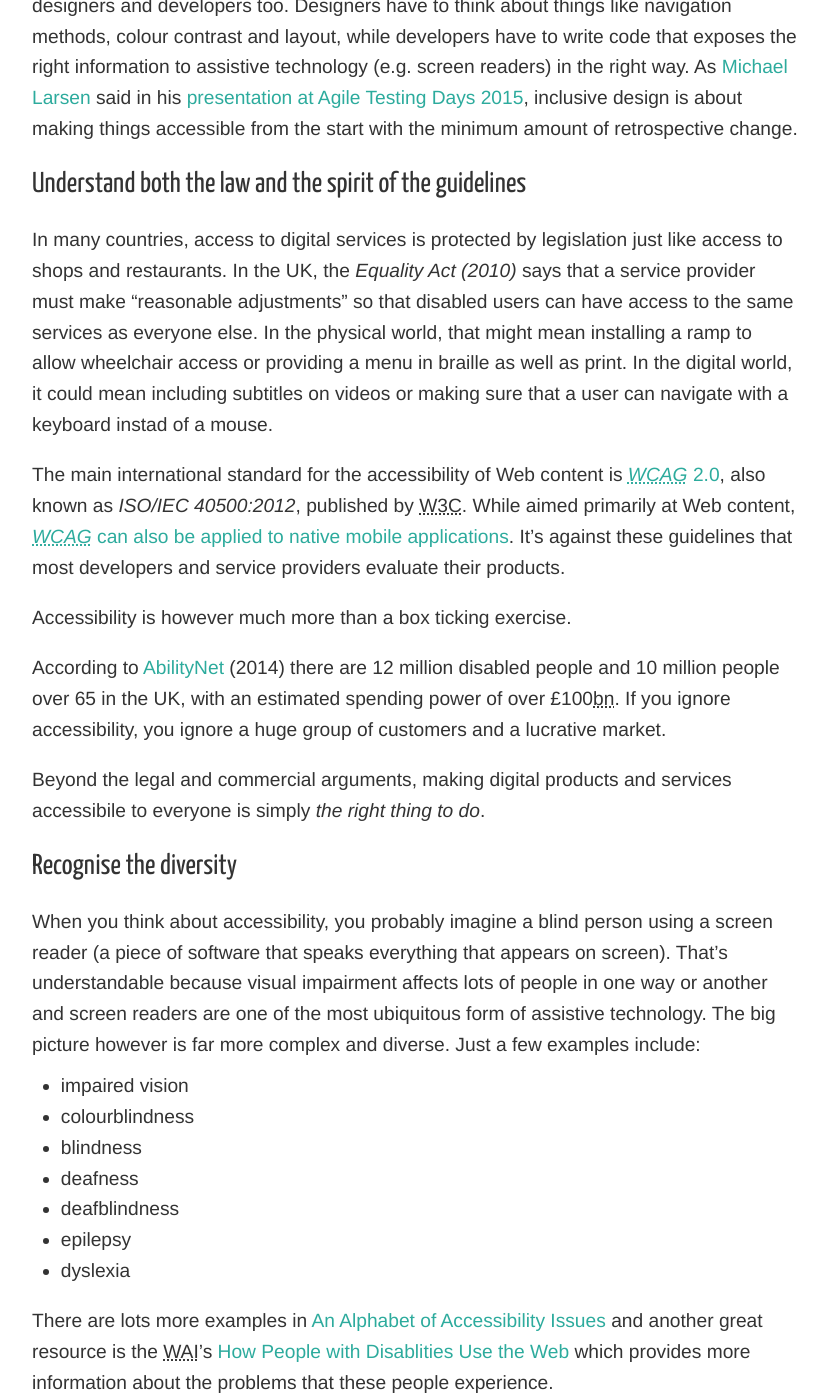
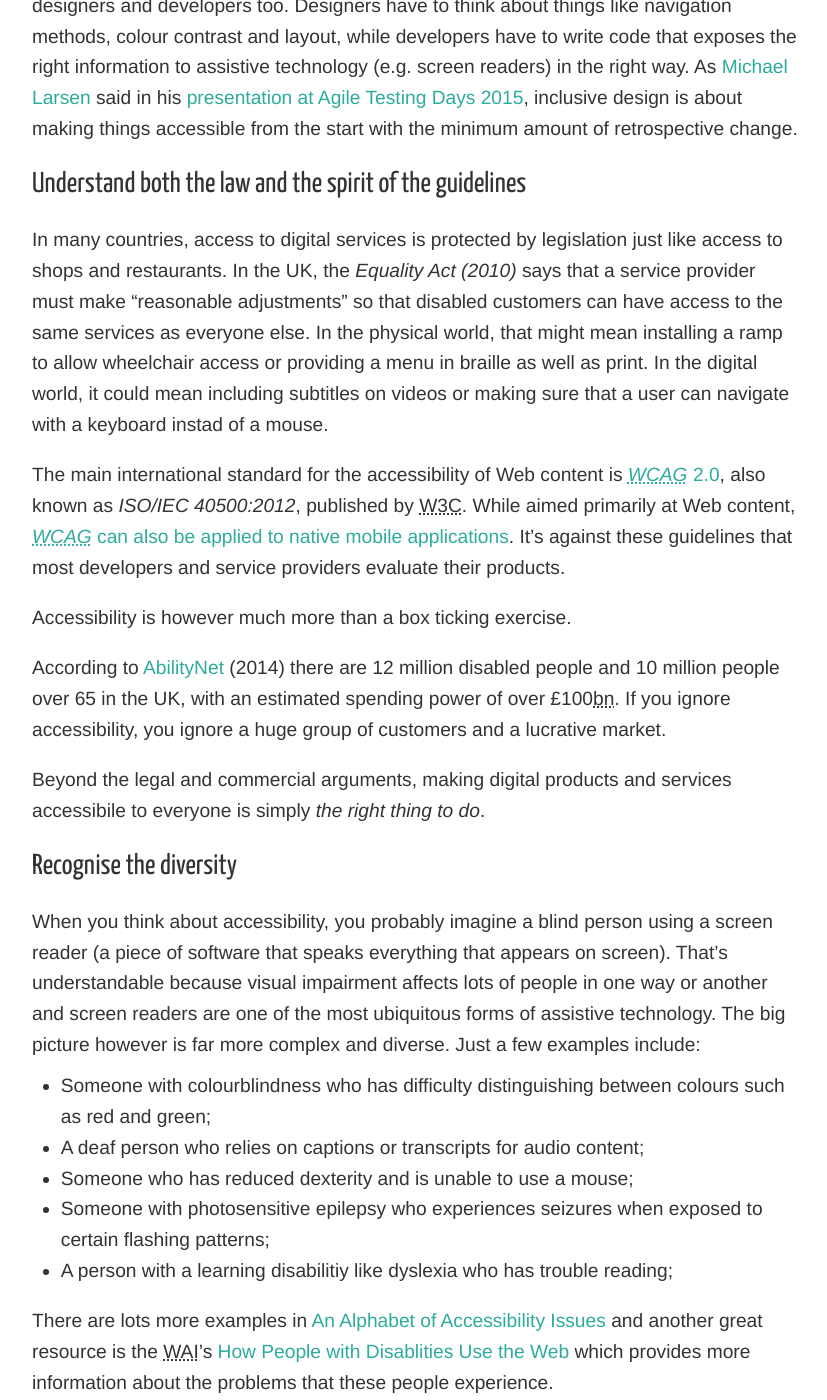
Before and after one commit to holidayextras/holidayextras.github.com, a Jekyll site: the page built from _posts/2015-11-20-testing-for-accessibility.md, in a window 1280 px wide and 1400 px high, scrolled down 913 px. Shown: the whole window, without its empty margins (224-1051 px from the left). Built offline with Jekyll 4.4.1, drawn with Linux system fonts in a browser that asks for light colours; nearby versions of some CDN libraries; comment, search, counter and statistics services are not loaded; some of the changed text lies outside the part shown.

Commit message:
Final draft. Updated publish date.

```diff
--- a/_posts/2015-10-30-testing-for-accessibility.md
+++ b/_posts/2015-11-20-testing-for-accessibility.md
@@ -5,7 +5,7 @@
 author: matt_obee
 tags: testing accessibility
 comments: true
-excerpt: "How to test for accessibility"
+excerpt: "How can testers and other members of the team learn about accessibility? How can we design inclusive experiences and test for accessibility barriers?"
 ---
 
 When I gave a talk on <cite>Checking & Exploring</cite> at [The London Web meetup in October](http://www.meetup.com/londonweb/events/214733702/), a number of people asked questions or spoke to me in the bar afterwards about accessibility (for older people and those with disabilities). I only had time to touch on it very briefly in my presentation, but that doesn't mean it isn't important. Quite the opposite, it deserves to be covered in detail in its own right. Some people asked me how testers should be trained in accessibility and others asked what sort of testing we need to perform in order to find accessibility issues.
@@ -16,7 +16,7 @@
 
 ## Understand both the law and the spirit of the guidelines
 
-In many countries, access to digital services is protected by legislation just like access to shops and restaurants. In the UK, the <cite>Equality Act (2010)</cite> says that a service provider must make "reasonable adjustments" so that disabled users can have access to the same services as everyone else. In the physical world, that might mean installing a ramp to allow wheelchair access or providing a menu in braille as well as print. In the digital world, it could mean including subtitles on videos or making sure that a user can navigate with a keyboard instad of a mouse.
+In many countries, access to digital services is protected by legislation just like access to shops and restaurants. In the UK, the <cite>Equality Act (2010)</cite> says that a service provider must make "reasonable adjustments" so that disabled customers can have access to the same services as everyone else. In the physical world, that might mean installing a ramp to allow wheelchair access or providing a menu in braille as well as print. In the digital world, it could mean including subtitles on videos or making sure that a user can navigate with a keyboard instad of a mouse.
 
 The main international standard for the accessibility of Web content is [<cite><abbr title="Web Content Accessibility Guidelines">WCAG</abbr></cite> 2.0](http://www.w3.org/TR/WCAG20/), also known as <cite>ISO/IEC 40500:2012</cite>, published by <abbr title="World Wide Web Consortium">W3C</abbr>. While aimed primarily at Web content, [<cite><abbr title="Web Content Accessibility Guidelines">WCAG</abbr></cite> can also be applied to native mobile applications](http://www.w3.org/TR/mobile-accessibility-mapping/). It's against these guidelines that most developers and service providers evaluate their products.
 
@@ -28,15 +28,13 @@
 
 ## Recognise the diversity
 
-When you think about accessibility, you probably imagine a blind person using a screen reader (a piece of software that speaks everything that appears on screen). That's understandable because visual impairment affects lots of people in one way or another and screen readers are one of the most ubiquitous form of assistive technology. The big picture however is far more complex and diverse. Just a few examples include:
+When you think about accessibility, you probably imagine a blind person using a screen reader (a piece of software that speaks everything that appears on screen). That's understandable because visual impairment affects lots of people in one way or another and screen readers are one of the most ubiquitous forms of assistive technology. The big picture however is far more complex and diverse. Just a few examples include:
 
-* impaired vision
-* colourblindness
-* blindness
-* deafness
-* deafblindness
-* epilepsy
-* dyslexia
+* Someone with colourblindness who has difficulty distinguishing between colours such as red and green;
+* A deaf person who relies on captions or transcripts for audio content;
+* Someone who has reduced dexterity and is unable to use a mouse;
+* Someone with photosensitive epilepsy who experiences seizures when exposed to certain flashing patterns;
+* A person with a learning disabilitiy like dyslexia who has trouble reading;
 
 There are lots more examples in [An Alphabet of Accessibility Issues](https://the-pastry-box-project.net/anne-gibson/2014-july-31) and another great resource is the <abbr title="Web Accessibility Initiative">WAI</abbr>’s [How People with Disablities Use the Web](http://www.w3.org/WAI/intro/people-use-web/Overview.html) which provides more information about the problems that these people experience.
 
@@ -66,11 +64,11 @@
 
 Whenever possible, aim to involve real users in accessibility testing. This is no different from testing usability more generally. While a tester or developer can check an application against guidelines and best practices, they will always be biased by their insider knowledge. Also, while they might be technical experts, testers and developers are not experts at using assistive technology in the same way that real users are.
 
-There are however lots of things that a developer or expert tester can and should be checking for, even before users are involved. The following quick and easy checks can be performed on any website or application, perhaps before a more in-depth audit takes place:
+There are however lots of things that a developer or expert tester can and should be checking for, even before users are involved. For example, the following quick and easy checks can be performed on any website, perhaps before a more in-depth audit takes place:
 
 * Does each page have a unique and descriptive `title`? As well as appearing in search results, in bookmarks and when shared on social networks, the `title` is one of the first things announced by assistive technology when a page is loaded.
 * Does every `img` element have an `alt` attribute? Is the text appropriate? Is is necessary or should the `alt` be empty so that it can be ignored by assistive technology?
-* Are sections of the page separated by headings? As well as being visually obvious, are those headings identified as such using HTML heading elements at the correct level (`h1`, `h2`, `h3` etc.)? As well as describing the structure of the page, keyboard users can easily jump between these headings.
+* Are sections of the page separated by headings? As well as being visually obvious, are those headings identified as such using HTML heading elements at the correct level (`h1`, `h2`, `h3` etc.)? In addition to describing the structure of the page, keyboard users can easily jump between these headings.
 * Can you navigate the page using the keyboard tab key? Is the keyboard focus clearly visible at all times? Check for keyboard traps where you can tab onto an element but not tab away from it (often happens when JavaScript is incorrectly catching all key presses).
 * Does every form field have a label? These should be paired explicitly using `for` and `id` attributes. The quickest way to test this without looking at the code is by clicking on the label and checking that keyboard focus is moved to the field.
 * Is there sufficient contrast between foreground and background? Check it with a tool like [WebAIM's Color Contrast Checker](http://webaim.org/resources/contrastchecker/).
@@ -78,4 +76,4 @@
 
 ## Treat accessibility as a component of user experience
 
-Because accessibility is necessarily more closely tied to code than is general usability, there's a tendency for it to be treated as a simple matter of standards conformance. I began this post by saying "accessibility is part of design", and I'm going to end with it too. Regardless of who is doing the testing, it needs to be done as early as possible.
+Because accessibility is necessarily more closely tied to code than is general usability, there's a tendency for it to be treated as a simple matter of standards conformance. I began this post by saying "accessibility is part of design", and I'm going to end with it too. Regardless of who is doing the testing, it needs to be done as early as possible and continuously throughout development. Follow the guidelines but don't lose sight of the problems that you are trying to solve for the people who will use your product. Use tools to identify problems as early as possible but involve expert human testers and real users wherever possible.
```
